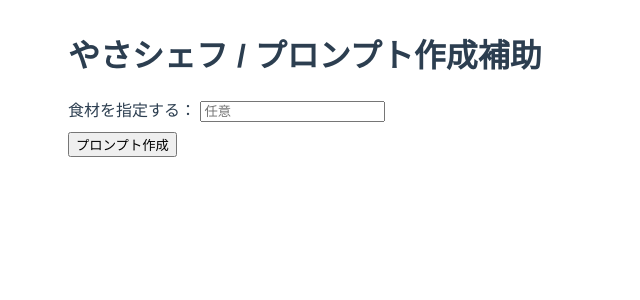
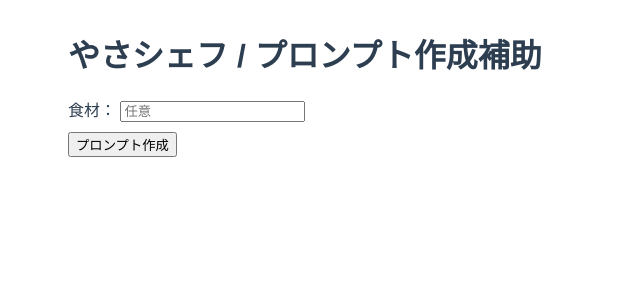
Before and after one commit to marunaka-food-corp/yasa-chef-prompt, a Vue app: page / in a window 1280 px wide. Shown: the top 300 px of the page, without its empty margins (0-640 px from the left). Built offline with nearby package versions, Linux system fonts and the light colour scheme.

Commit message:
Update App.vue

```diff
--- a/src/App.vue
+++ b/src/App.vue
@@ -3,7 +3,7 @@
     <h1>やさシェフ / プロンプト作成補助</h1>
     <form @submit.prevent="generate">
       <div>
-        <label for="ingredients">食材を指定する：&nbsp;</label>
+        <label for="ingredients">食材：&nbsp;</label>
         <input v-model="item.ingredients" id="ingredients" placeholder="任意" />
       </div>
       <button type="submit">プロンプト作成</button>
```
